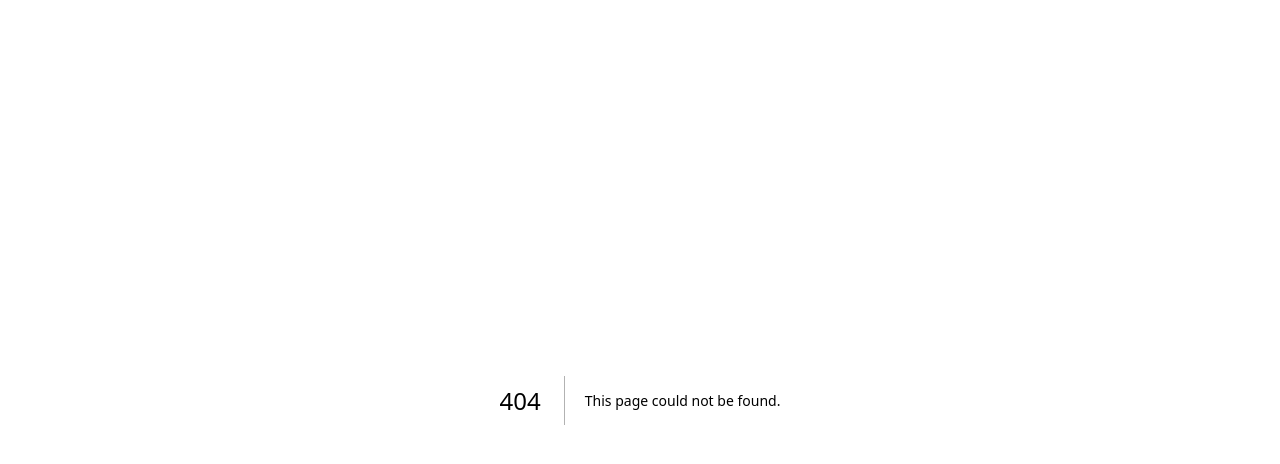
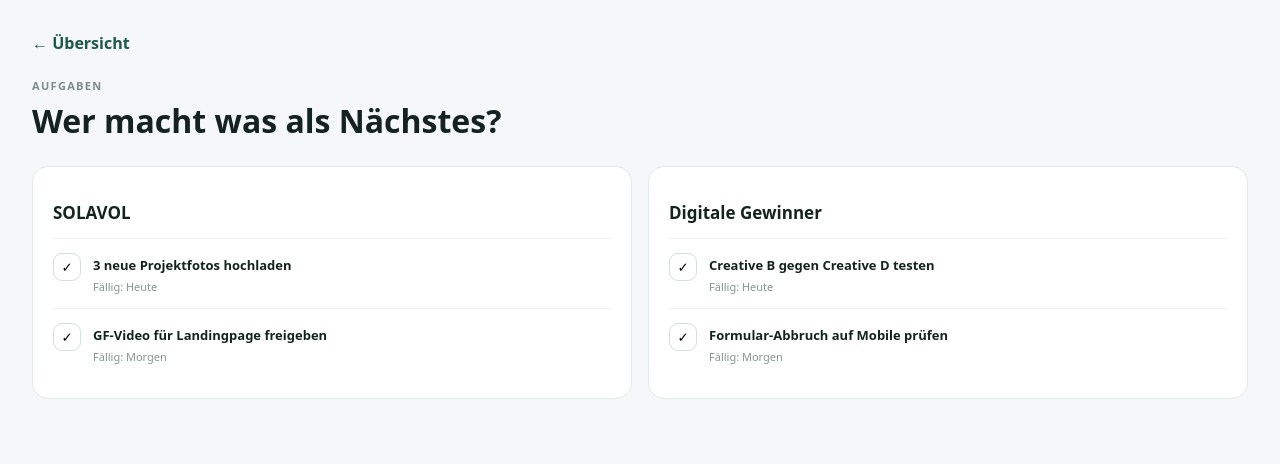
Before and after one commit to ravoeee-droid/solavol, a Next.js app: page /aufgaben in a window 1280 px wide. Before the commit this address had no page. Shown: the top 464 px of the page. Built offline with nearby package versions, Linux system fonts and the light colour scheme.

Commit message:
Add app/aufgaben/page.tsx

```diff
--- /dev/null
+++ b/app/aufgaben/page.tsx
@@ -0,0 +1,13 @@
+import {tasks} from '../../lib/mock';
+export default function Tasks(){
+ return <main style={{padding:32,fontFamily:'system-ui',background:'#f5f7f8',minHeight:'100vh'}}>
+  <a href="/" style={{color:'#1e5a46',fontWeight:700,textDecoration:'none'}}>← Übersicht</a>
+  <div style={{margin:'24px 0'}}><p style={{fontSize:11,letterSpacing:'.12em',fontWeight:800,color:'#7c8d87',margin:0}}>AUFGABEN</p><h1 style={{margin:'6px 0'}}>Wer macht was als Nächstes?</h1></div>
+  <div style={{display:'grid',gridTemplateColumns:'1fr 1fr',gap:16}}>
+   {['SOLAVOL','Digitale Gewinner'].map(owner=><section key={owner} style={{background:'#fff',border:'1px solid #e3e9e7',borderRadius:16,padding:20}}>
+    <h2 style={{fontSize:17}}>{owner}</h2>
+    {tasks.filter(t=>t.owner===owner).map(t=><div key={t.task} style={{display:'flex',gap:12,padding:'14px 0',borderTop:'1px solid #edf1ef'}}><button style={{width:28,height:28,borderRadius:9,border:'1px solid #d6dfdb',background:'#fff'}}>✓</button><div><b style={{fontSize:13}}>{t.task}</b><span style={{display:'block',fontSize:11,color:'#87948f',marginTop:4}}>Fällig: {t.due}</span></div></div>)}
+   </section>)}
+  </div>
+ </main>
+}
```
